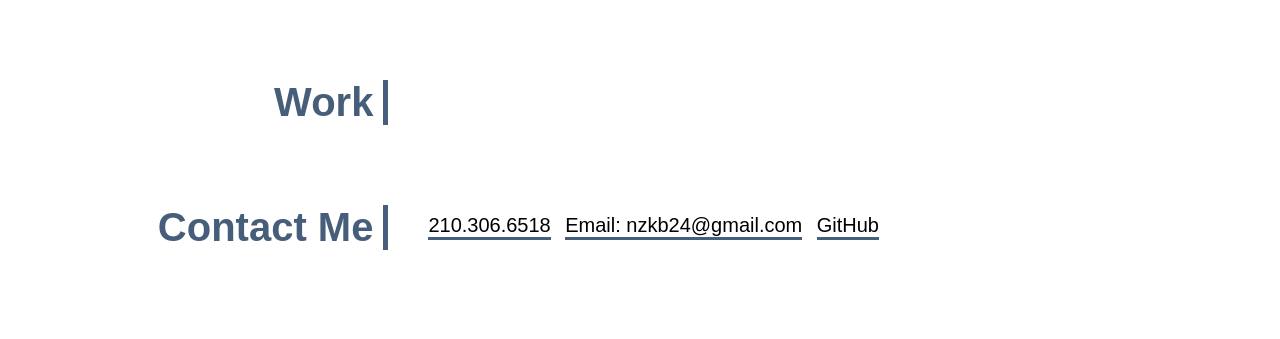
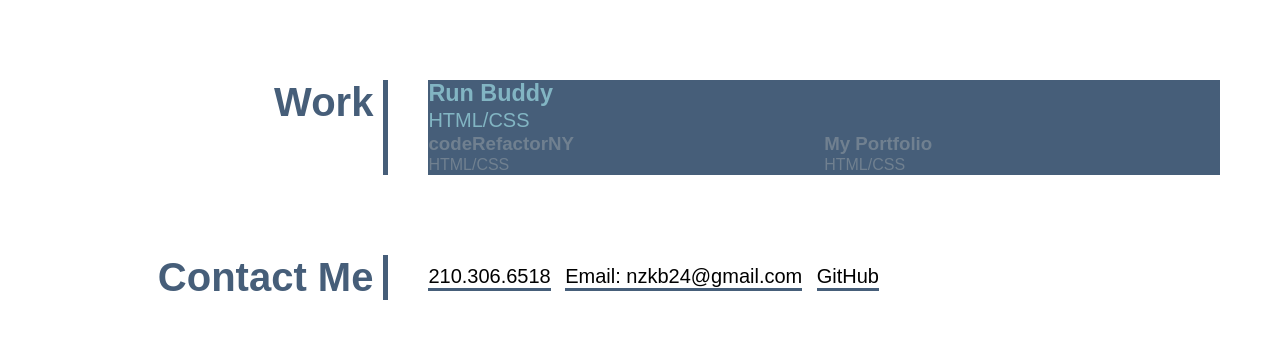
Before and after one commit to bodashii/aboutMeNY, a plain HTML site: page index.html in a window 1280 px wide. Shown: the part 693-1032 px from the top of the page. Before the commit the page ends 983 px from the top, so only its background shows below. Drawn offline with Linux system fonts and the light colour scheme.

Commit message:
added content to work section with project names and descriptions

```diff
--- a/assets/style.css
+++ b/assets/style.css
@@ -105,3 +105,20 @@ section {
     text-decoration: none;
     color: black;
 }
+
+.projects {
+    display: flex;
+    flex-wrap: wrap;
+}
+
+.new {
+    background-color: var(--secondary-color);
+    width: 100%;
+    font-size: 20px;
+    color: var(--primary-color);
+}
+
+.proj-row {
+    background-color: var(--secondary-color);
+    width: 50%;
+}
--- a/index.html
+++ b/index.html
@@ -66,19 +66,22 @@
             <div class="content">
                 <!-- start project table -->
                 <div class= "projects">
-                    <div class="runBuddy">
+                    <div id="runBuddy" class="new">
                         <!-- this is where the project will be interactive and link to page -->
-
+                        <h3>Run Buddy</h3>
+                        <p>HTML/CSS</p>
 
                     </div>
-                    <div class="codeRefactorNY">
+                    <div id="codeRefactorNY" class="proj-row">
                         <!-- this is where the project will be interactive and link to page -->
-
+                        <h3>codeRefactorNY</h3>
+                        <p>HTML/CSS</p>
 
                     </div>
-                    <div class="aboutmeNY">
+                    <div id="aboutmeNY" class="proj-row">
                         <!-- this is where the project will be interactive and link to page -->
-
+                        <h3>My Portfolio</h3>
+                        <p>HTML/CSS</p>
 
                     </div>
                 </div>
```
